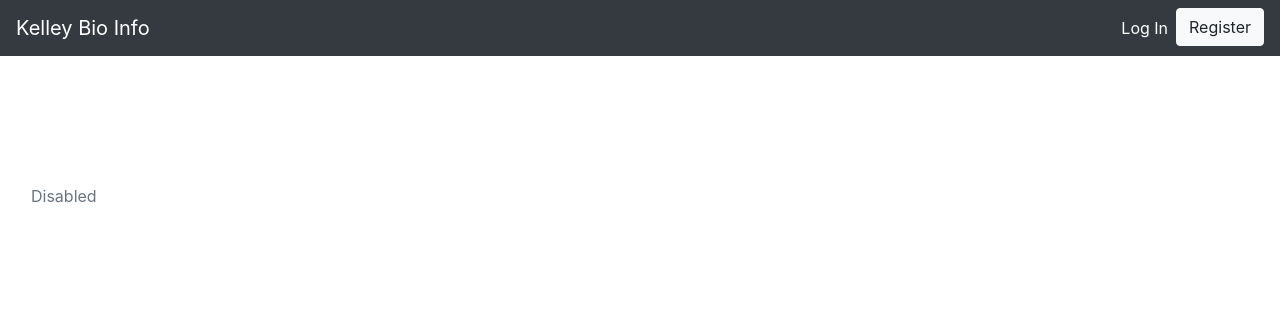
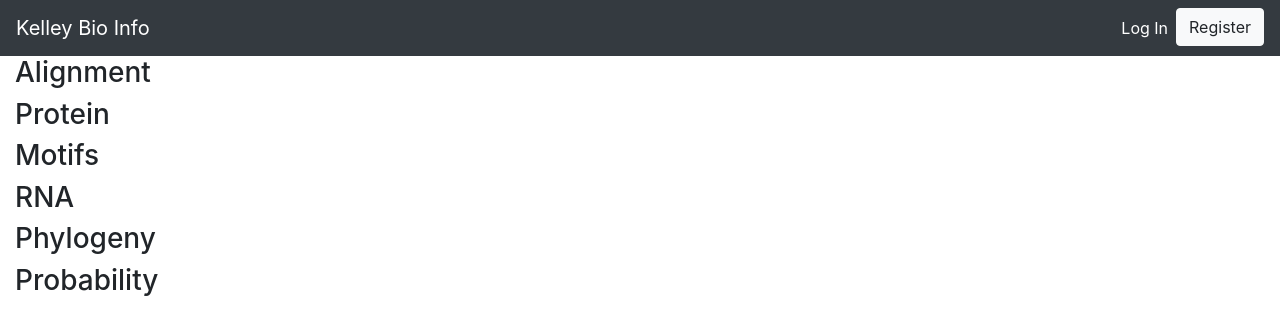
Before and after one commit to thyrgle/kelleybioinfo, a Flask app: page /problems/alignment.html in a window 1280 px wide. Shown: the top 335 px of the page. Run offline with Flask 2, Linux system fonts and the light colour scheme; some libraries are stand-ins or nearby versions.

Commit message:
Added routing for categories

```diff
--- a/app/problems.py
+++ b/app/problems.py
@@ -17,3 +17,28 @@ bp = Blueprint('problems', __name__, url_prefix='/problems')
 @bp.route('/alignment.html')
 def alignment():
     return render_template('problems/alignment.html')
+
+
+@bp.route('/protein.html')
+def protein():
+    return render_template('problems/protein.html')
+
+
+@bp.route('/motifs.html')
+def motifs():
+    return render_template('problems/motifs.html')
+
+
+@bp.route('/rna.html')
+def rna():
+    return render_template('problems/rna.html')
+
+
+@bp.route('/phylogeny.html')
+def phylogeny():
+    return render_template('problems/phylogeny.html')
+
+
+@bp.route('/probability.html')
+def probability():
+    return render_template('problems/probability.html')
--- /dev/null
+++ b/app/templates/problems/motifs.html
@@ -0,0 +1 @@
+{% extends 'problems/problems.html' %}
--- /dev/null
+++ b/app/templates/problems/phylogeny.html
@@ -0,0 +1 @@
+{% extends 'problems/problems.html' %}
--- /dev/null
+++ b/app/templates/problems/probability.html
@@ -0,0 +1 @@
+{% extends 'problems/problems.html' %}
--- a/app/templates/problems/problems.html
+++ b/app/templates/problems/problems.html
@@ -5,16 +5,22 @@
   <div class="col-3">
     <ul class="nav flex-column">
       <li class="nav-item">
-        <a class="nav-link active" href="#">Active</a>
+        <h3>Alignment</h3>
       </li>
       <li class="nav-item">
-        <a class="nav-link" href="#">Link</a>
+        <h3>Protein</h3>
       </li>
       <li class="nav-item">
-        <a class="nav-link" href="#">Link</a>
+        <h3>Motifs</h2>
       </li>
       <li class="nav-item">
-        <a class="nav-link disabled" href="#">Disabled</a>
+	<h3>RNA</h2>
+      </li>
+      <li class="nav-item">
+        <h3>Phylogeny</h3>
+      </li>
+      <li class="nav-item">
+        <h3>Probability</h3>
       </li>
     </ul>
   </div>
--- /dev/null
+++ b/app/templates/problems/protein.html
@@ -0,0 +1 @@
+{% extends 'problems/problems.html' %}
--- /dev/null
+++ b/app/templates/problems/rna.html
@@ -0,0 +1 @@
+{% extends 'problems/problems.html' %}
```
Also changed, not shown: app/templates/main/main.html (+5 -5 lines).
